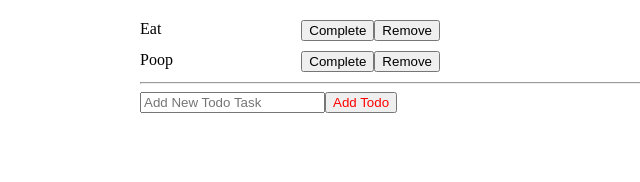
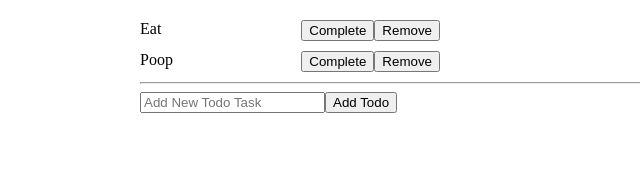
Before and after one commit to mtleonard120/vue-practice, a Vue app: page / in a window 1280 px wide. Shown: the top 182 px of the page, without its empty margins (0-640 px from the left). Built offline with nearby package versions, Linux system fonts and the light colour scheme.

Commit message:
Remove test styles

```diff
--- a/src/App.vue
+++ b/src/App.vue
@@ -14,7 +14,7 @@
     <hr />
     <form v-on:submit.prevent="addTodo">
       <input type="text" v-model="newTodo" placeholder="Add New Todo Task" />
-      <button class="red" type="submit">Add Todo</button>
+      <button type="submit">Add Todo</button>
     </form>
   </div>
 </template>
@@ -75,10 +75,6 @@ export default {
   box-sizing: border-box;
 }
 
-.red {
-  color: red;
-}
-
 #app {
   margin: 20px auto;
   max-width: 1000px;
--- a/src/components/Todo.vue
+++ b/src/components/Todo.vue
@@ -1,8 +1,6 @@
 <template>
   <div class="todo-line">
-    <div :class="[isComplete ? 'complete' : '', 'red']" class="todo">
-      {{ task }}
-    </div>
+    <div :class="[isComplete ? 'complete' : '']" class="todo">{{ task }}</div>
     <div class="buttons">
       <button @click="complete">Complete</button>
       <button @click="remove">Remove</button>
```
